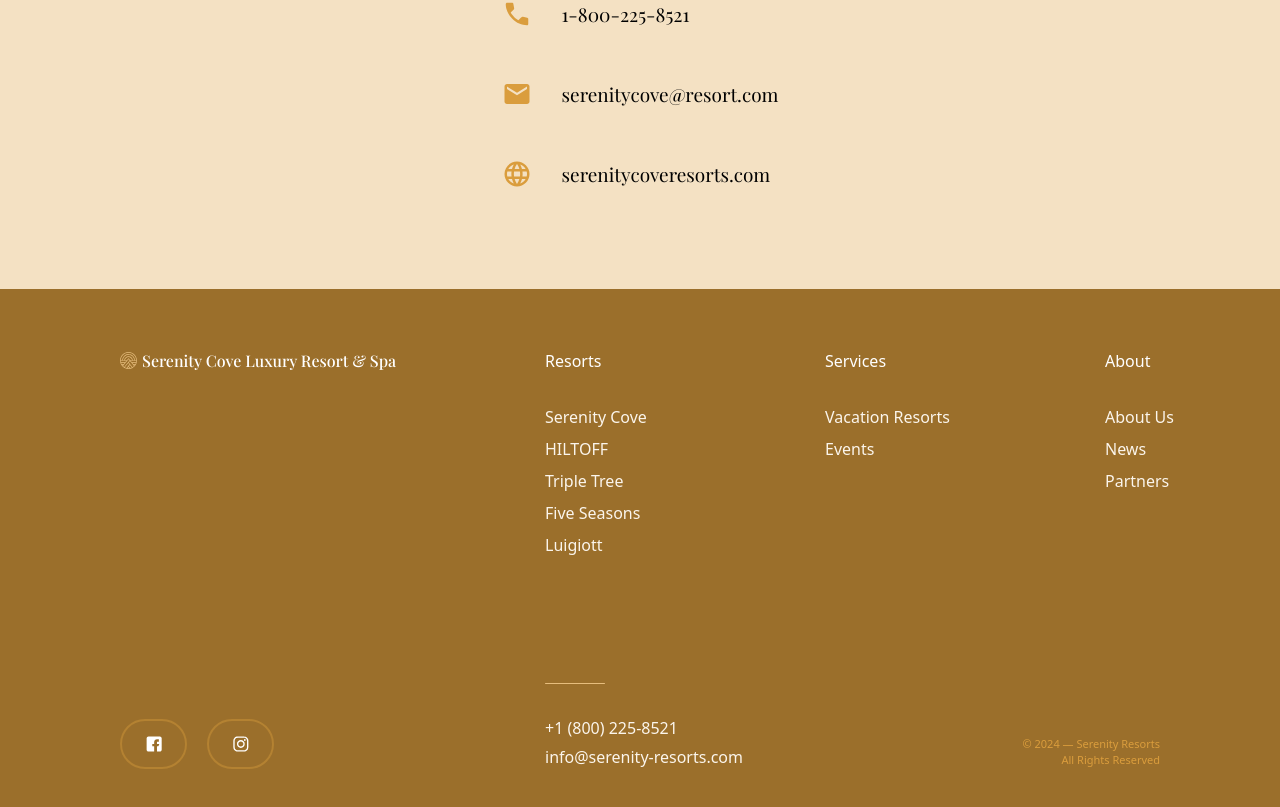
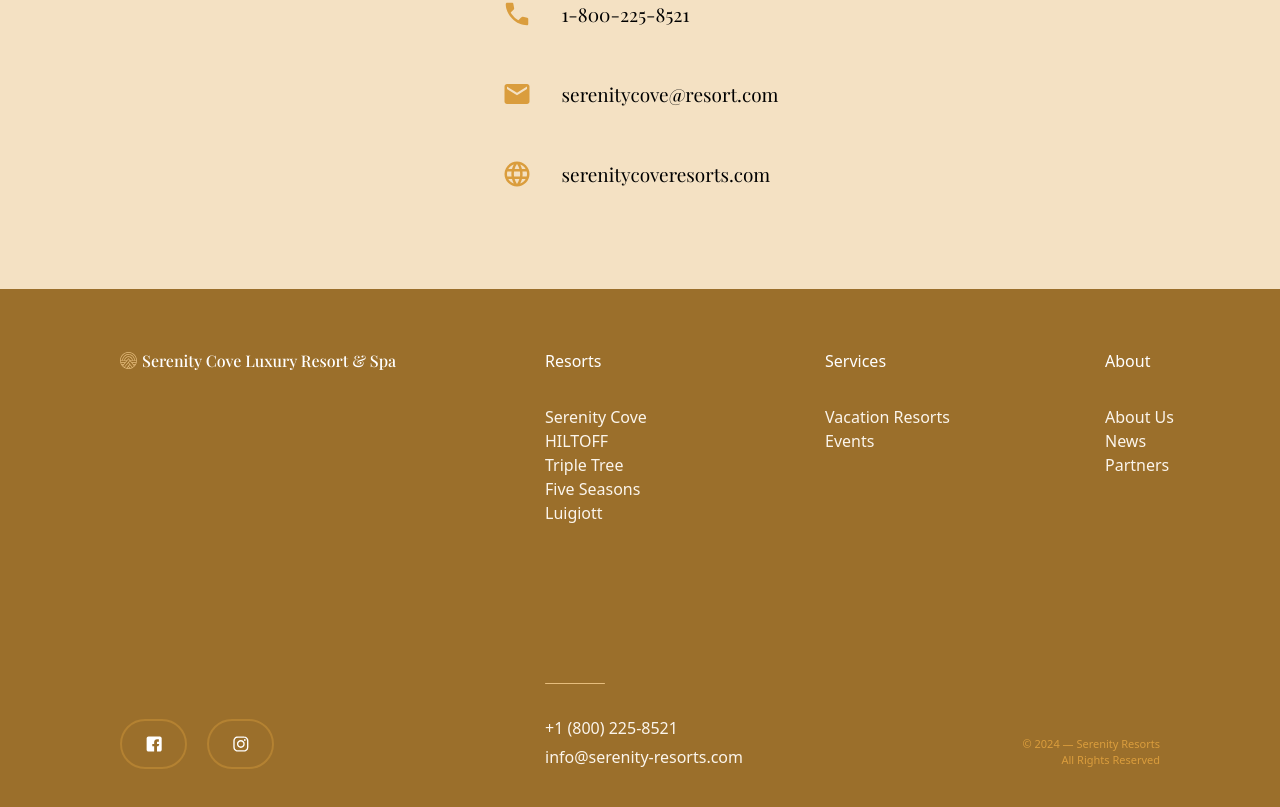
Before and after one commit to paradimes/serenity-cove-resort, a React (Vite) app in the folder client/: page / in a window 1280 px wide. Shown: the part 4541-5348 px from the top of the page. Built offline with nearby package versions, Linux system fonts and the light colour scheme; a web font is replaced by a local one.

Commit message:
added footer links

```diff
--- a/client/src/components/FooterSection.tsx
+++ b/client/src/components/FooterSection.tsx
@@ -46,21 +46,28 @@ export default function FooterSection() {
         >
           <FooterLinks
             header="Resorts"
-            links={[
-              "Serenity Cove",
-              "HILTOFF",
-              "Triple Tree",
-              "Five Seasons",
-              "Luigiott",
-            ]}
+            links={{
+              serenityCove: { linkTitle: "Serenity Cove", path: "/" },
+              hiltoff: { linkTitle: "HILTOFF", path: "#" },
+              tripleTree: { linkTitle: "Triple Tree", path: "#" },
+              fiveSeasons: { linkTitle: "Five Seasons", path: "#" },
+              luigiott: { linkTitle: "Luigiott", path: "#" },
+            }}
           />
           <FooterLinks
             header="Services"
-            links={["Vacation Resorts", "Events"]}
+            links={{
+              vacationResorts: { linkTitle: "Vacation Resorts", path: "#" },
+              events: { linkTitle: "Events", path: "/events" },
+            }}
           />
           <FooterLinks
             header="About"
-            links={["About Us", "News", "Partners"]}
+            links={{
+              aboutUs: { linkTitle: "About Us", path: "/about" },
+              news: { linkTitle: "News", path: "#" },
+              partners: { linkTitle: "Partners", path: "#" },
+            }}
           />
         </div>
         <div
--- a/client/src/components/common/FooterLinks.tsx
+++ b/client/src/components/common/FooterLinks.tsx
@@ -1,6 +1,8 @@
+import { NavLink } from "react-router-dom";
+
 type FooterLinksProps = {
   header: string;
-  links: string[];
+  links: object;
 };
 
 export default function FooterLinks({ header, links }: FooterLinksProps) {
@@ -8,9 +10,9 @@ export default function FooterLinks({ header, links }: FooterLinksProps) {
     <div className="w-[260px] flex flex-col gap-8">
       <span className="text-white font-medium">{header}</span>
       <ul className="list-none text-yellow-50 font-light w-fit">
-        {links.map((link, index) => (
-          <li key={index} className="mb-2 hover:underline hover:cursor-pointer">
-            {link}
+        {Object.values(links).map((link, index) => (
+          <li key={index} className="hover:underline">
+            <NavLink to={link.path}>{link.linkTitle}</NavLink>
           </li>
         ))}
       </ul>
```
